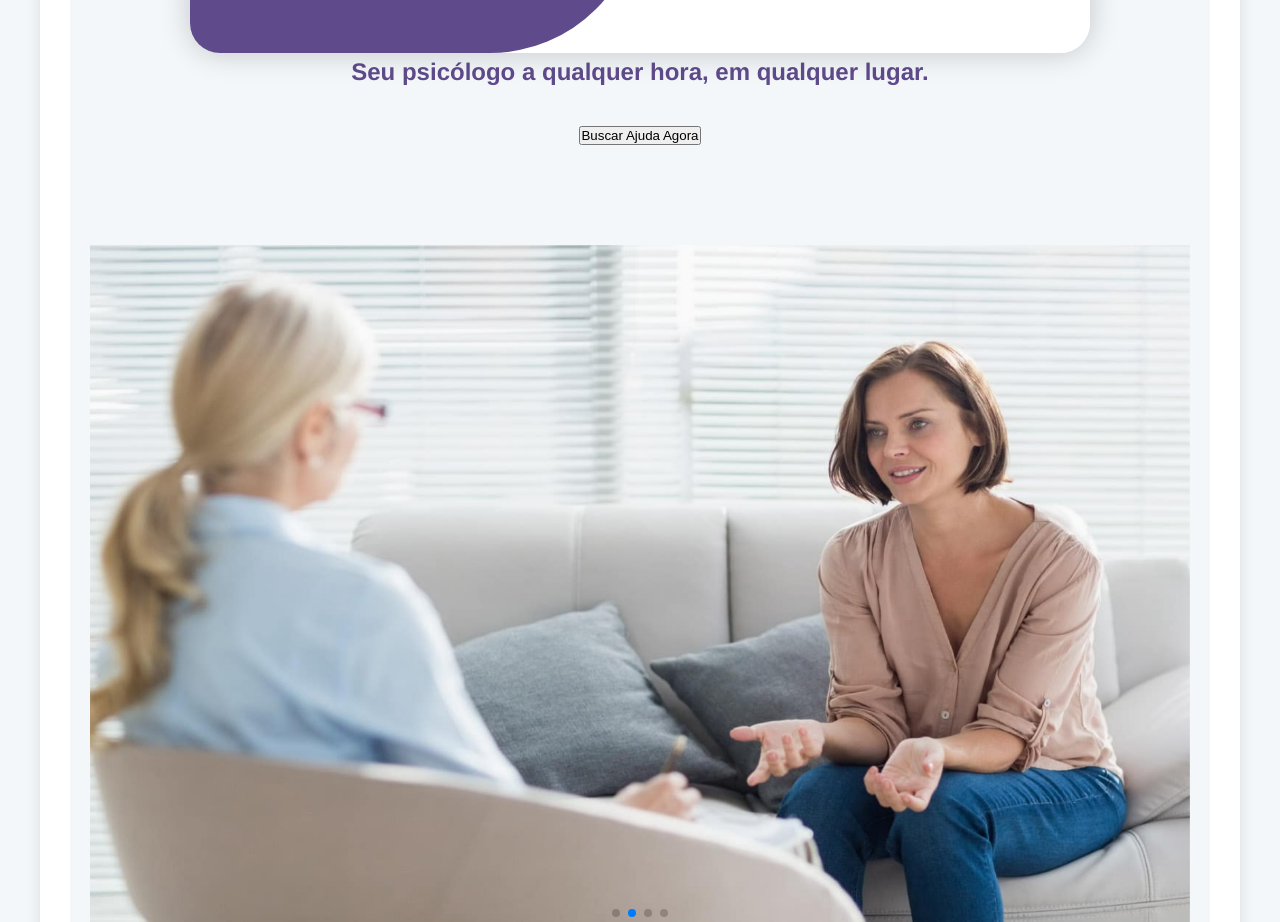
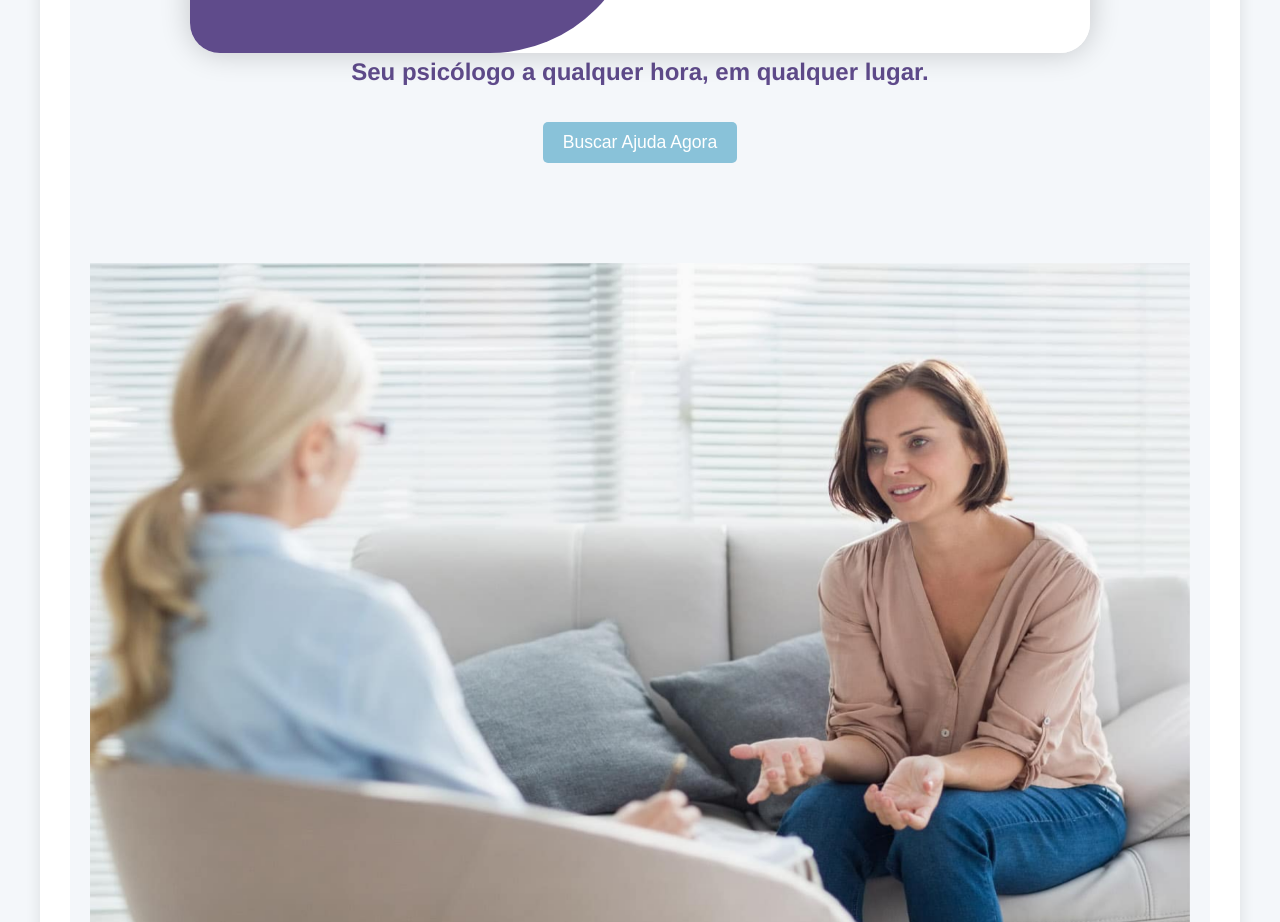
Before and after one commit to olv-stephany/Florescer_Project_TIC20, a React (Vite) app: page /login in a window 1280 px wide. Shown: the part 1020-1942 px from the top of the page. Built offline with nearby package versions, Linux system fonts and the light colour scheme.

Commit message:
isolei a classe do botao buscar ajuda, pois estava interferindo nos botoes de login

```diff
--- a/src/css/home.css
+++ b/src/css/home.css
@@ -117,7 +117,7 @@ header .nav-table a:hover {
 }
 
 /*Organizaçao dos botoes para nao interferir na interface de login - Stephany*/
-.Buscar-Ajuda-Button, .enderecos-button, .profissionais-button{
+.navbarbotton, .enderecos-button, .profissionais-button{
   background-color: #89c2d9;
   /* Azul claro */
   border: none;
```
